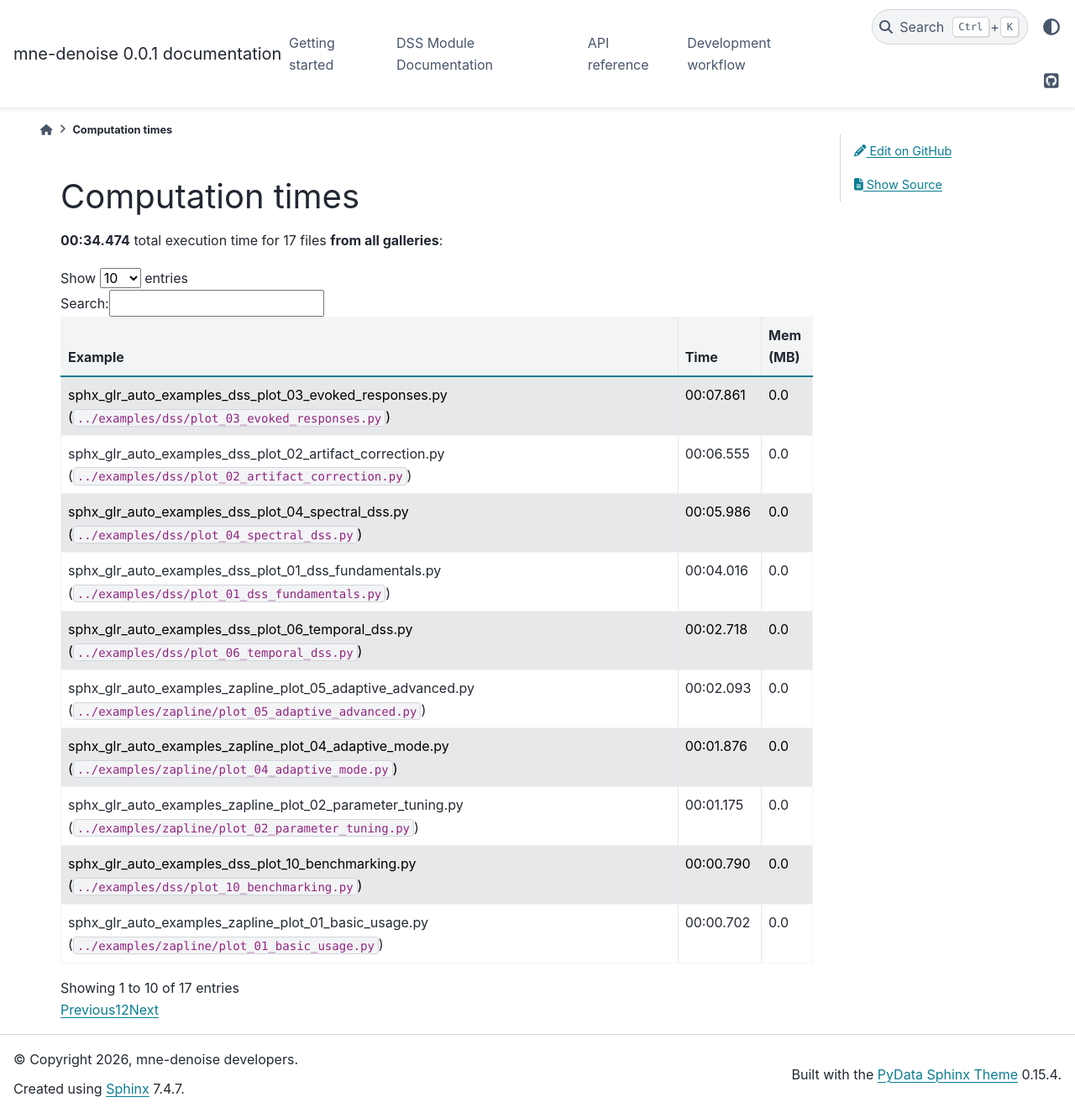
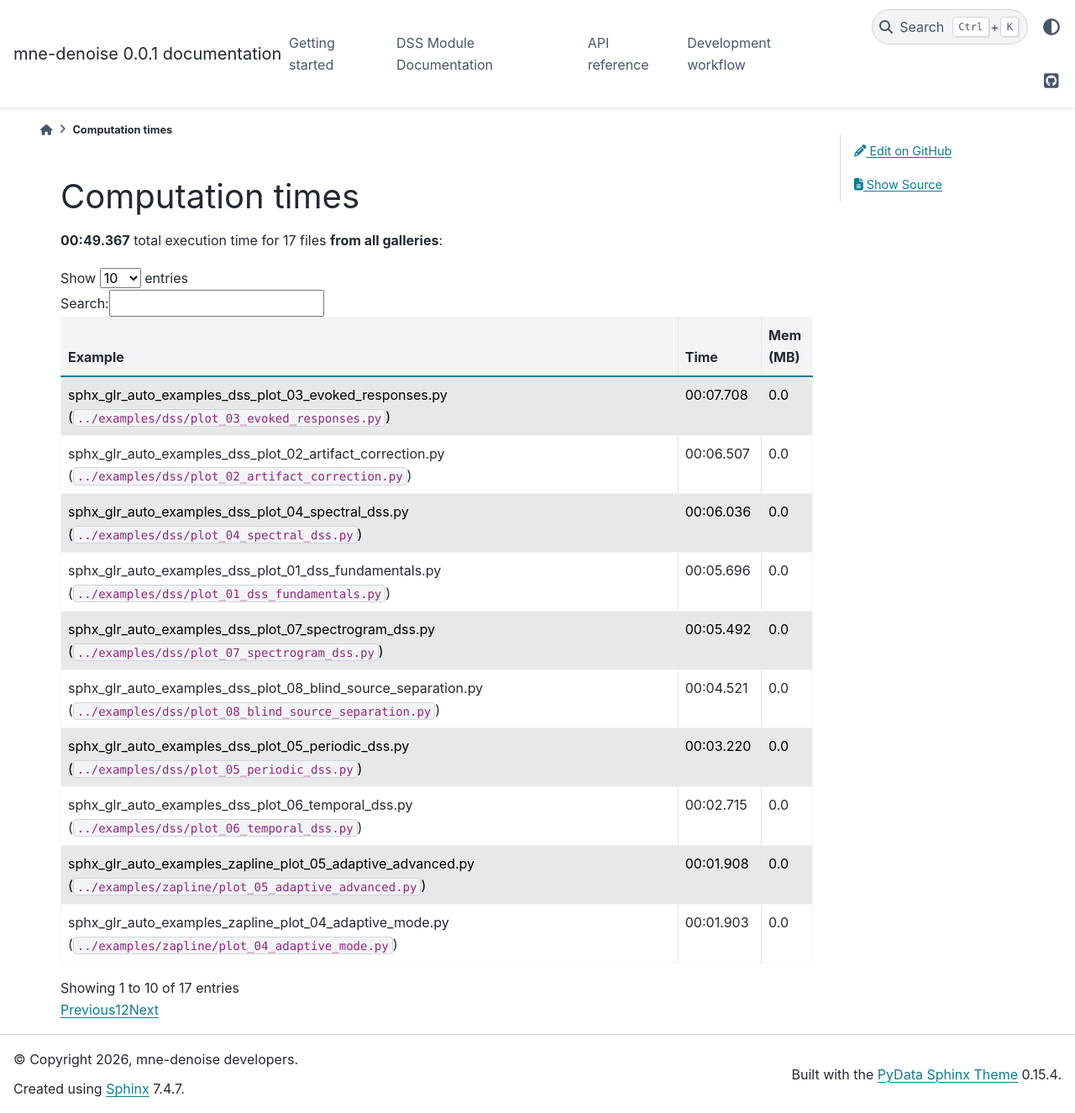
Before and after one commit to BabaSanfour/mne-denoise, a Sphinx documentation site: the page built from docs/sg_execution_times.rst, in a window 1280 px wide and 1325 px high. Shown: the whole window at 84% size. Built offline with Sphinx 7.4.7 and the PyData theme 0.15.4, drawn with Linux system fonts in a browser that asks for light colours; pages that are not in the unit, such as notebooks, are missing from menus; a script that is not in the unit is left out.

```diff
--- a/docs/conf.py
+++ b/docs/conf.py
@@ -38,6 +38,9 @@
 napoleon_numpy_docstring = True
 numpydoc_show_class_members = False
 
+# MyST configuration
+myst_heading_anchors = 3
+
 sphinx_gallery_conf = {
     "examples_dirs": "../examples",
     "gallery_dirs": "auto_examples",
--- a/docs/sg_execution_times.rst
+++ b/docs/sg_execution_times.rst
@@ -6,7 +6,7 @@
 
 Computation times
 =================
-**00:34.474** total execution time for 17 files **from all galleries**:
+**00:49.367** total execution time for 17 files **from all galleries**:
 
 .. container::
 
@@ -33,53 +33,53 @@
      - Time
      - Mem (MB)
    * - :ref:`sphx_glr_auto_examples_dss_plot_03_evoked_responses.py` (``../examples/dss/plot_03_evoked_responses.py``)
-     - 00:07.861
+     - 00:07.708
      - 0.0
    * - :ref:`sphx_glr_auto_examples_dss_plot_02_artifact_correction.py` (``../examples/dss/plot_02_artifact_correction.py``)
-     - 00:06.555
+     - 00:06.507
      - 0.0
    * - :ref:`sphx_glr_auto_examples_dss_plot_04_spectral_dss.py` (``../examples/dss/plot_04_spectral_dss.py``)
-     - 00:05.986
+     - 00:06.036
      - 0.0
    * - :ref:`sphx_glr_auto_examples_dss_plot_01_dss_fundamentals.py` (``../examples/dss/plot_01_dss_fundamentals.py``)
-     - 00:04.016
+     - 00:05.696
+     - 0.0
+   * - :ref:`sphx_glr_auto_examples_dss_plot_07_spectrogram_dss.py` (``../examples/dss/plot_07_spectrogram_dss.py``)
+     - 00:05.492
+     - 0.0
+   * - :ref:`sphx_glr_auto_examples_dss_plot_08_blind_source_separation.py` (``../examples/dss/plot_08_blind_source_separation.py``)
+     - 00:04.521
+     - 0.0
+   * - :ref:`sphx_glr_auto_examples_dss_plot_05_periodic_dss.py` (``../examples/dss/plot_05_periodic_dss.py``)
+     - 00:03.220
      - 0.0
    * - :ref:`sphx_glr_auto_examples_dss_plot_06_temporal_dss.py` (``../examples/dss/plot_06_temporal_dss.py``)
-     - 00:02.718
+     - 00:02.715
      - 0.0
    * - :ref:`sphx_glr_auto_examples_zapline_plot_05_adaptive_advanced.py` (``../examples/zapline/plot_05_adaptive_advanced.py``)
-     - 00:02.093
+     - 00:01.908
      - 0.0
    * - :ref:`sphx_glr_auto_examples_zapline_plot_04_adaptive_mode.py` (``../examples/zapline/plot_04_adaptive_mode.py``)
-     - 00:01.876
+     - 00:01.903
      - 0.0
    * - :ref:`sphx_glr_auto_examples_zapline_plot_02_parameter_tuning.py` (``../examples/zapline/plot_02_parameter_tuning.py``)
-     - 00:01.175
+     - 00:01.186
+     - 0.0
+   * - :ref:`sphx_glr_auto_examples_zapline_plot_01_basic_usage.py` (``../examples/zapline/plot_01_basic_usage.py``)
+     - 00:00.710
      - 0.0
    * - :ref:`sphx_glr_auto_examples_dss_plot_10_benchmarking.py` (``../examples/dss/plot_10_benchmarking.py``)
-     - 00:00.790
-     - 0.0
-   * - :ref:`sphx_glr_auto_examples_zapline_plot_01_basic_usage.py` (``../examples/zapline/plot_01_basic_usage.py``)
-     - 00:00.702
+     - 00:00.623
      - 0.0
    * - :ref:`sphx_glr_auto_examples_dss_plot_12_joint_dss.py` (``../examples/dss/plot_12_joint_dss.py``)
-     - 00:00.379
+     - 00:00.356
      - 0.0
    * - :ref:`sphx_glr_auto_examples_zapline_plot_03_epoched_data.py` (``../examples/zapline/plot_03_epoched_data.py``)
-     - 00:00.322
-     - 0.0
-   * - :ref:`sphx_glr_auto_examples_dss_plot_05_periodic_dss.py` (``../examples/dss/plot_05_periodic_dss.py``)
-     - 00:00.000
-     - 0.0
-   * - :ref:`sphx_glr_auto_examples_dss_plot_07_spectrogram_dss.py` (``../examples/dss/plot_07_spectrogram_dss.py``)
-     - 00:00.000
-     - 0.0
-   * - :ref:`sphx_glr_auto_examples_dss_plot_08_blind_source_separation.py` (``../examples/dss/plot_08_blind_source_separation.py``)
-     - 00:00.000
+     - 00:00.355
      - 0.0
    * - :ref:`sphx_glr_auto_examples_dss_plot_09_custom_bias.py` (``../examples/dss/plot_09_custom_bias.py``)
-     - 00:00.000
+     - 00:00.254
      - 0.0
    * - :ref:`sphx_glr_auto_examples_dss_plot_11_wiener_masking.py` (``../examples/dss/plot_11_wiener_masking.py``)
-     - 00:00.000
+     - 00:00.177
      - 0.0
```
Also changed, not shown: CONTRIBUTING.md (+2 -2 lines), codecov.yml (added, +14 -0 lines), 1 other file.
